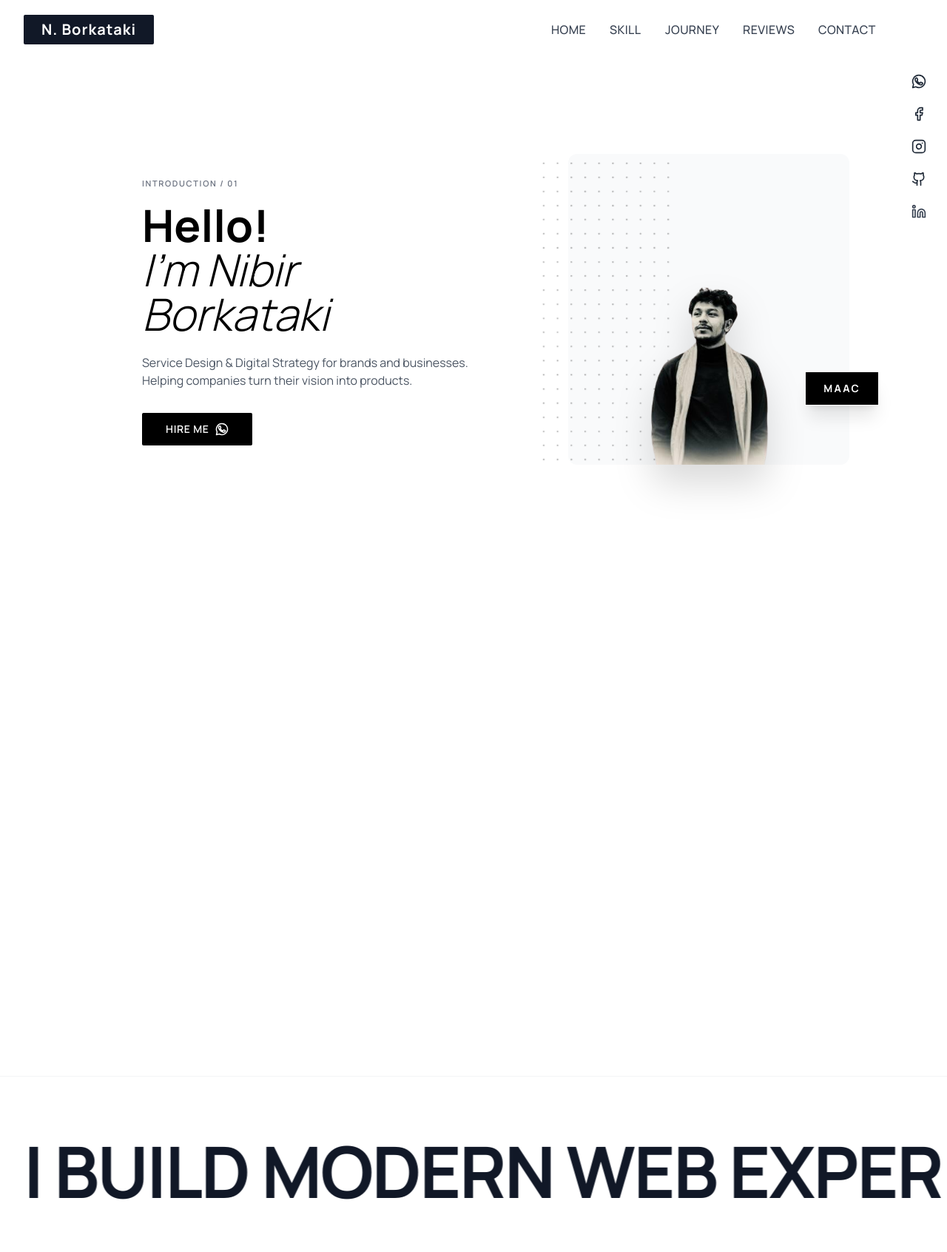
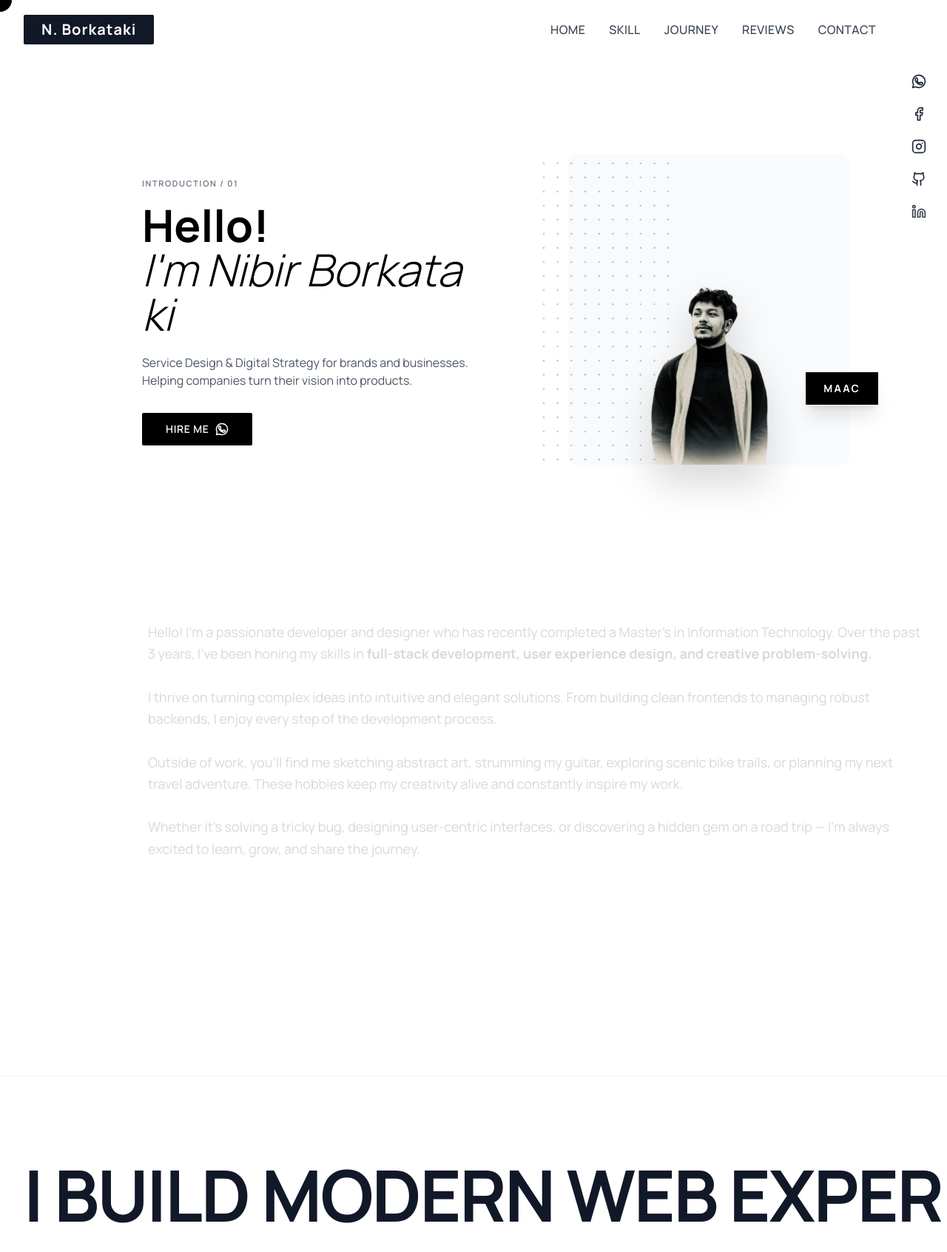
Before and after one commit to Nibirborkataki/nibir-portfolio, a React (Vite) app: page / in a window 1280 px wide. Shown: the top 1692 px of the page at 74% size. Built offline with nearby package versions, Linux system fonts and the light colour scheme.

Commit message:
Frontend get updated

```diff
--- a/src/App.jsx
+++ b/src/App.jsx
@@ -1,4 +1,5 @@
 import React from 'react';
+import CustomCursor from './components/CustomCursor';
 import Navbar from './components/Navbar';
 import ParticleCanvas from './components/ParticleCanvas';
 import SocialSidebar from './components/SocialSidebar';
@@ -15,6 +16,7 @@ import Footer from './components/Footer';
 export default function App() {
   return (
     <div className="bg-white text-gray-900 flex flex-col min-h-screen">
+      <CustomCursor />
       {/* Particle Canvas on hover/mouse move */}
       <ParticleCanvas />
 
--- a/src/components/About.jsx
+++ b/src/components/About.jsx
@@ -7,6 +7,7 @@ gsap.registerPlugin(ScrollTrigger);
 
 export default function About() {
   const sectionRef = useRef(null);
+  const textRef = useRef(null);
 
   useGSAP(
     () => {
@@ -33,43 +34,51 @@ export default function About() {
             ease: 'power2.out',
           },
           '-=0.3'
-        )
-        .from(
-          '.about-text',
-          {
-            y: 25,
-            opacity: 0,
-            duration: 0.7,
-            ease: 'power3.out',
-          },
-          '-=0.3'
         );
+
+      // Text reveal animation
+      gsap.to('.word', {
+        opacity: 1,
+        stagger: 0.05,
+        ease: 'none',
+        scrollTrigger: {
+          trigger: textRef.current,
+          start: 'top 80%',
+          end: 'bottom 60%',
+          scrub: 1,
+        },
+      });
     },
     { scope: sectionRef }
   );
+
+  const splitText = (text) => {
+    return text.split(' ').map((word, i) => (
+      <span key={i} className="word opacity-20">
+        {word}{' '}
+      </span>
+    ));
+  };
 
   return (
     <section ref={sectionRef} className="max-w-7xl mx-auto px-6 py-12 bg-white mt-10">
       <h2 className="about-title text-3xl font-bold text-start text-gray-800 mb-6">About Me</h2>
       <div className="flex flex-col md:flex-row items-start gap-4">
         <div className="about-bar h-1 bg-gray-300 w-[160px] mt-3 shrink-0 hidden md:block"></div>
-        <p className="about-text text-gray-700 text-lg leading-relaxed">
-          Hello! I'm a passionate developer and designer who has recently completed a Master's in Information
-          Technology. Over the past 3 years, I've been honing my skills in{' '}
-          <strong>full-stack development, user experience design, and creative problem-solving.</strong>
+        <p ref={textRef} className="about-text text-gray-700 text-lg leading-relaxed flex-1">
+          {splitText("Hello! I'm a passionate developer and designer who has recently completed a Master's in Information Technology. Over the past 3 years, I've been honing my skills in")}
+          <strong>
+            {splitText("full-stack development, user experience design, and creative problem-solving.")}
+          </strong>
           <br />
           <br />
-          I thrive on turning complex ideas into intuitive and elegant solutions. From building clean
-          frontends to managing robust backends, I enjoy every step of the development process.
+          {splitText("I thrive on turning complex ideas into intuitive and elegant solutions. From building clean frontends to managing robust backends, I enjoy every step of the development process.")}
           <br />
           <br />
-          Outside of work, you'll find me sketching abstract art, strumming my guitar, exploring scenic bike
-          trails, or planning my next travel adventure. These hobbies keep my creativity alive and constantly
-          inspire my work.
+          {splitText("Outside of work, you'll find me sketching abstract art, strumming my guitar, exploring scenic bike trails, or planning my next travel adventure. These hobbies keep my creativity alive and constantly inspire my work.")}
           <br />
           <br />
-          Whether it's solving a tricky bug, designing user-centric interfaces, or discovering a hidden gem on
-          a road trip — I’m always excited to learn, grow, and share the journey.
+          {splitText("Whether it's solving a tricky bug, designing user-centric interfaces, or discovering a hidden gem on a road trip — I’m always excited to learn, grow, and share the journey.")}
         </p>
       </div>
     </section>
--- /dev/null
+++ b/src/components/CustomCursor.jsx
@@ -0,0 +1,122 @@
+import React, { useEffect, useRef } from 'react';
+import gsap from 'gsap';
+
+export default function CustomCursor() {
+  const cursorRef = useRef(null);
+
+  useEffect(() => {
+    const cursor = cursorRef.current;
+    if (!cursor) return;
+
+    gsap.set(cursor, { xPercent: -50, yPercent: -50 });
+
+    const handleMouseMove = (e) => {
+      // Only run on desktop
+      if (window.innerWidth < 768) return;
+
+      gsap.to(cursor, {
+        x: e.clientX,
+        y: e.clientY,
+        duration: 0.15,
+        ease: 'power2.out',
+      });
+
+      const chars = document.querySelectorAll('.fisheye-char');
+      let isHoveringInteractive = false;
+
+      chars.forEach((char) => {
+        const rect = char.getBoundingClientRect();
+        if (rect.width === 0 && rect.height === 0) return; // Hidden element
+
+        const charCenterX = rect.left + rect.width / 2;
+        const charCenterY = rect.top + rect.height / 2;
+        const dist = Math.hypot(e.clientX - charCenterX, e.clientY - charCenterY);
+
+        const maxDist = 45;
+        if (dist < maxDist) {
+          isHoveringInteractive = true;
+          const scale = 1 + ((maxDist - dist) / maxDist) * 0.75;
+          gsap.to(char, {
+            scale: scale,
+            y: -((maxDist - dist) / maxDist) * 3,
+            duration: 0.1,
+            ease: 'power1.out',
+          });
+        } else {
+          // Check if char is currently scaled before scaling down to save performance
+          if (char._isFisheyeScaled) {
+            gsap.to(char, {
+              scale: 1,
+              y: 0,
+              duration: 0.2,
+              ease: 'power1.out',
+              onComplete: () => { char._isFisheyeScaled = false; }
+            });
+          }
+        }
+
+        if (dist < maxDist) {
+            char._isFisheyeScaled = true;
+        }
+      });
+
+      if (isHoveringInteractive) {
+        gsap.to(cursor, { scale: 2, duration: 0.3, ease: 'back.out(1.5)', overwrite: 'auto' });
+      } else {
+        const target = e.target;
+        if (target.closest('a') || target.closest('button')) {
+          gsap.to(cursor, { scale: 1.5, duration: 0.2, overwrite: 'auto' });
+        } else {
+          gsap.to(cursor, { scale: 1, duration: 0.2, overwrite: 'auto' });
+        }
+      }
+    };
+
+    window.addEventListener('mousemove', handleMouseMove);
+
+    const processHeaders = () => {
+      const headers = document.querySelectorAll('h1, h2, h3, h4, h5, h6');
+      headers.forEach(header => {
+        if (header.classList.contains('fisheye-processed')) return;
+        header.classList.add('fisheye-processed');
+
+        const walk = document.createTreeWalker(header, NodeFilter.SHOW_TEXT, null, false);
+        const textNodes = [];
+        let n;
+        while(n = walk.nextNode()) textNodes.push(n);
+
+        textNodes.forEach(node => {
+          if (!node.nodeValue.trim()) return;
+          const fragment = document.createDocumentFragment();
+          const chars = node.nodeValue.split('');
+          chars.forEach(char => {
+            if (char === ' ') {
+              fragment.appendChild(document.createTextNode(' '));
+            } else {
+              const span = document.createElement('span');
+              span.className = 'fisheye-char inline-block origin-bottom pointer-events-none transition-colors duration-200';
+              span.textContent = char;
+              fragment.appendChild(span);
+            }
+          });
+          node.parentNode.replaceChild(fragment, node);
+        });
+      });
+    };
+
+    // Run processing
+    setTimeout(processHeaders, 300);
+
+    return () => {
+      window.removeEventListener('mousemove', handleMouseMove);
+    };
+  }, []);
+
+  return (
+    <div
+      ref={cursorRef}
+      className="hidden md:block fixed top-0 left-0 w-8 h-8 bg-white mix-blend-difference rounded-full pointer-events-none z-[9999]"
+      style={{ willChange: 'transform' }}
+    ></div>
+  );
+}
--- a/src/components/InfiniteMarquee.jsx
+++ b/src/components/InfiniteMarquee.jsx
@@ -1,60 +1,103 @@
-import React, { useRef } from 'react';
+import React, { useRef, useState, useEffect } from 'react';
 import gsap from 'gsap';
-import { ScrollTrigger } from 'gsap/ScrollTrigger';
-import { useGSAP } from '@gsap/react';
-
-gsap.registerPlugin(ScrollTrigger);
+import { ChevronLeft, ChevronRight } from 'lucide-react';
 
 export default function InfiniteMarquee() {
   const containerRef = useRef(null);
-  const textRef = useRef(null);
+  const scrollContainerRef = useRef(null);
+  const cursorRef = useRef(null);
 
-  const marqueeText =
-    "I Build Modern Web Experiences • I Design Clean Interfaces • I Solve Real Problems • I Build Modern Web Experiences • I Design Clean Interfaces • I Solve Real Problems";
+  const [isDragging, setIsDragging] = useState(false);
+  const [startX, setStartX] = useState(0);
+  const [scrollLeftPos, setScrollLeftPos] = useState(0);
 
-  useGSAP(
-    () => {
-      const text = textRef.current;
-      const container = containerRef.current;
-      if (!text || !container) return;
+  const marqueeText = Array(4).fill(
+    "I Build Modern Web Experiences • I Design Clean Interfaces • I Solve Real Problems"
+  ).join(" • ");
 
-      const getDistance = () => {
-        return Math.max(200, text.scrollWidth - window.innerWidth + 100);
-      };
+  const handleMouseDown = (e) => {
+    setIsDragging(true);
+    setStartX(e.pageX - scrollContainerRef.current.offsetLeft);
+    setScrollLeftPos(scrollContainerRef.current.scrollLeft);
+    gsap.to(cursorRef.current, { scale: 0.85, duration: 0.2 });
+  };
 
-      gsap.fromTo(
-        text,
-        { x: 0 },
-        {
-          x: () => -getDistance(),
-          ease: 'none',
-          scrollTrigger: {
-            trigger: container,
-            start: 'top bottom',
-            end: 'bottom top',
-            scrub: 1.2,
-            invalidateOnRefresh: true,
-          },
-        }
-      );
-    },
-    { scope: containerRef }
-  );
+  const handleMouseLeave = () => {
+    setIsDragging(false);
+    gsap.to(cursorRef.current, { scale: 0, opacity: 0, duration: 0.3 });
+  };
+
+  const handleMouseUp = () => {
+    setIsDragging(false);
+    gsap.to(cursorRef.current, { scale: 1, duration: 0.2 });
+  };
+
+  const handleMouseMove = (e) => {
+    if (window.innerWidth >= 768) {
+      gsap.to(cursorRef.current, {
+        x: e.clientX,
+        y: e.clientY,
+        duration: 0.15,
+        ease: 'power2.out'
+      });
+    }
+
+    if (!isDragging) return;
+    e.preventDefault();
+    const x = e.pageX - scrollContainerRef.current.offsetLeft;
+    const walk = (x - startX) * 1.5;
+    scrollContainerRef.current.scrollLeft = scrollLeftPos - walk;
+  };
+
+  const handleMouseEnter = () => {
+    if (window.innerWidth >= 768) {
+      gsap.to(cursorRef.current, { scale: 1, opacity: 1, duration: 0.3 });
+    }
+  };
+
+  useEffect(() => {
+    gsap.set(cursorRef.current, { xPercent: -50, yPercent: -50 });
+  }, []);
 
   return (
     <section
       id="horizontal-scroll"
       ref={containerRef}
-      className="relative w-full py-16 md:py-20 bg-white overflow-hidden select-none border-y border-gray-100 flex items-center"
+      className="relative w-full py-16 md:py-24 bg-white border-y border-gray-100 flex items-center md:cursor-none select-none"
+      onMouseEnter={handleMouseEnter}
+      onMouseLeave={handleMouseLeave}
+      onMouseMove={handleMouseMove}
+      onMouseDown={handleMouseDown}
+      onMouseUp={handleMouseUp}
     >
-      <div className="w-full flex items-center">
-        <h1
-          ref={textRef}
-          className="whitespace-nowrap text-5xl sm:text-6xl md:text-7xl lg:text-8xl font-bold uppercase tracking-tight text-gray-900 will-change-transform pl-4 md:pl-8 leading-none"
-        >
+      {/* Custom Drag Cursor for Desktop */}
+      <div
+        ref={cursorRef}
+        className="hidden md:flex fixed top-0 left-0 w-16 h-16 bg-black rounded-full pointer-events-none z-[100] opacity-0 scale-0 items-center justify-center text-white shadow-xl"
+      >
+        <ChevronLeft size={24} className="-mr-1" />
+        <ChevronRight size={24} className="-ml-1" />
+      </div>
+
+      <div
+        ref={scrollContainerRef}
+        className="w-full flex items-center overflow-x-auto no-scrollbar"
+        style={{ scrollBehavior: isDragging ? 'auto' : 'smooth' }}
+      >
+        <h1 className="whitespace-nowrap text-5xl sm:text-6xl md:text-7xl lg:text-8xl font-bold uppercase tracking-tight text-gray-900 pl-4 md:pl-8 leading-none py-4 pr-8">
           {marqueeText}
         </h1>
       </div>
+
+      <style dangerouslySetInnerHTML={{__html: `
+        .no-scrollbar::-webkit-scrollbar {
+          display: none;
+        }
+        .no-scrollbar {
+          -ms-overflow-style: none;
+          scrollbar-width: none;
+        }
+      `}} />
     </section>
   );
 }
--- a/src/components/Navbar.jsx
+++ b/src/components/Navbar.jsx
@@ -7,14 +7,13 @@ export default function Navbar() {
   const [mobileMenuOpen, setMobileMenuOpen] = useState(false);
   const navRef = useRef(null);
 
-  // Initial Navbar Animation
+  // Initial Navbar Animation & Cursor Setup
   useGSAP(
     () => {
       const tl = gsap.timeline({
         defaults: {
           ease: 'power3.out',
         },
-
         onComplete: () => {
           gsap.set(['.nav-logo', '.nav-item'], {
             clearProps: 'opacity,transform',
@@ -36,6 +35,7 @@ export default function Navbar() {
         },
         '-=0.3'
       );
+
     },
     {
       scope: navRef,
@@ -43,76 +43,22 @@ export default function Navbar() {
   );
 
   const navLinks = [
-    {
-      label: 'Home',
-      href: '#home',
-    },
-    {
-      label: 'Skill',
-      href: '#skills',
-    },
-    {
-      label: 'Journey',
-      href: '#journey',
-    },
-    {
-      label: 'Reviews',
-      href: '#reviews',
-    },
-    {
-      label: 'Contact',
-      href: '#contact',
-    },
+    { label: 'Home', href: '#home' },
+    { label: 'Skill', href: '#skills' },
+    { label: 'Journey', href: '#journey' },
+    { label: 'Reviews', href: '#reviews' },
+    { label: 'Contact', href: '#contact' },
   ];
 
-  // X-Axis 3D Flip Animation
-  const handleFlipEnter = (e) => {
-    const el = e.currentTarget;
-
-    // Stop any previous animation
-    gsap.killTweensOf(el);
-
-    // Always start from the normal position
-    gsap.set(el, {
-      rotationX: 0,
-      transformPerspective: 800,
-      transformOrigin: 'center center',
-    });
-
-    // Flip around X-axis
-    gsap.to(el, {
-      rotationX: 360,
-      duration: 0.7,
-      ease: 'power2.inOut',
-
-      // Reset after completing the animation
-      onComplete: () => {
-        gsap.set(el, {
-          rotationX: 0,
-        });
-      },
-    });
-  };
-
-  const handleFlipLeave = (e) => {
-    const el = e.currentTarget;
-
-    // Stop any current animation
-    gsap.killTweensOf(el);
-
-    // Return smoothly to normal X-axis position
-    gsap.to(el, {
-      rotationX: 0,
-      duration: 0.35,
-      ease: 'power2.out',
-    });
-  };
+  // Global CustomCursor component handles the fisheye effect via the .fisheye-char class
 
   return (
     <header
       ref={navRef}
       className="relative w-full flex flex-col md:flex-row items-center justify-between px-6 md:px-8 py-4 bg-white"
     >
+
+
       {/* Logo */}
       <div className="nav-logo bg-gray-900 px-6 h-10 flex items-center justify-center text-white md:mr-5 rounded-sm">
         <h1 className="text-xl font-bold tracking-wider">
@@ -121,30 +67,19 @@ export default function Navbar() {
       </div>
 
       {/* Desktop Navigation */}
-      <nav
-        className="hidden md:block"
-        style={{
-          perspective: 800,
-        }}
-      >
+      <nav className="hidden md:block z-10">
         <ul className="flex space-x-6 md:space-x-8 py-2 px-4 pr-12 md:pr-16">
           {navLinks.map((link) => (
-            <li
-              key={link.label}
-              className="nav-item"
-            >
+            <li key={link.label} className="nav-item">
               <a
                 href={link.href}
-                onMouseEnter={handleFlipEnter}
-                onMouseLeave={handleFlipLeave}
-                className="inline-block text-sm md:text-base uppercase tracking-wide text-gray-700 hover:text-black font-medium transition-colors cursor-pointer py-1"
-                style={{
-                  transformStyle: 'preserve-3d',
-                  transformOrigin: 'center center',
-                  willChange: 'transform',
-                }}
+                className="inline-flex text-sm md:text-base uppercase tracking-wide text-gray-700 font-medium py-1"
               >
-                {link.label}
+                {link.label.split('').map((char, i) => (
+                  <span key={i} className="fisheye-char inline-block origin-bottom pointer-events-none transition-colors duration-200">
+                    {char === ' ' ? '\u00A0' : char}
+                  </span>
+                ))}
               </a>
             </li>
           ))}
--- a/src/components/Stats.jsx
+++ b/src/components/Stats.jsx
@@ -16,7 +16,7 @@ function StatItem({ target, label }) {
 
       ScrollTrigger.create({
         trigger: el,
-        start: 'top 85%',
+        start: 'top 70%',
         toggleActions: 'play none none reverse',
         onEnter: () => {
           gsap.to(counterObj, {
@@ -55,7 +55,7 @@ export default function Stats() {
       gsap.from('.stat-card', {
         scrollTrigger: {
           trigger: sectionRef.current,
-          start: 'top 85%',
+          start: 'top 70%',
           toggleActions: 'play none none reverse',
         },
         y: 35,
```
Also changed, not shown: src/components/Journey.jsx (+68 -27 lines).
